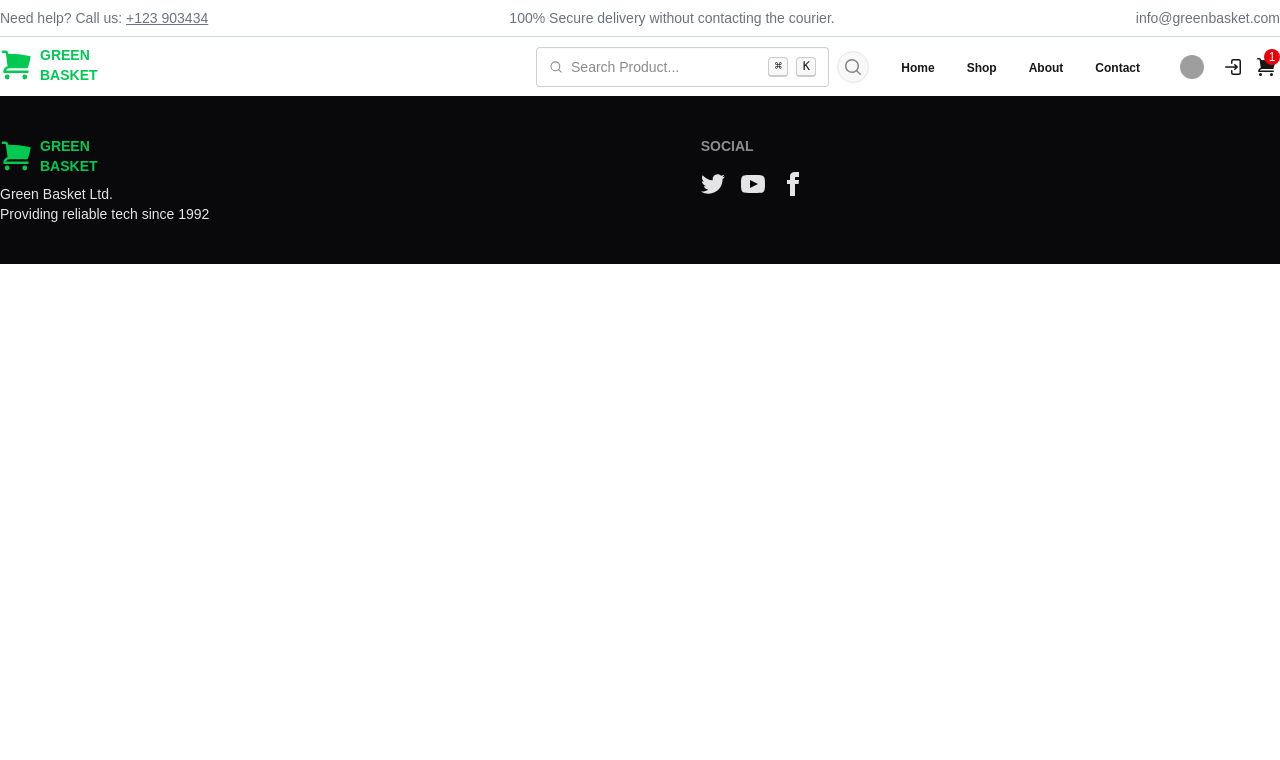
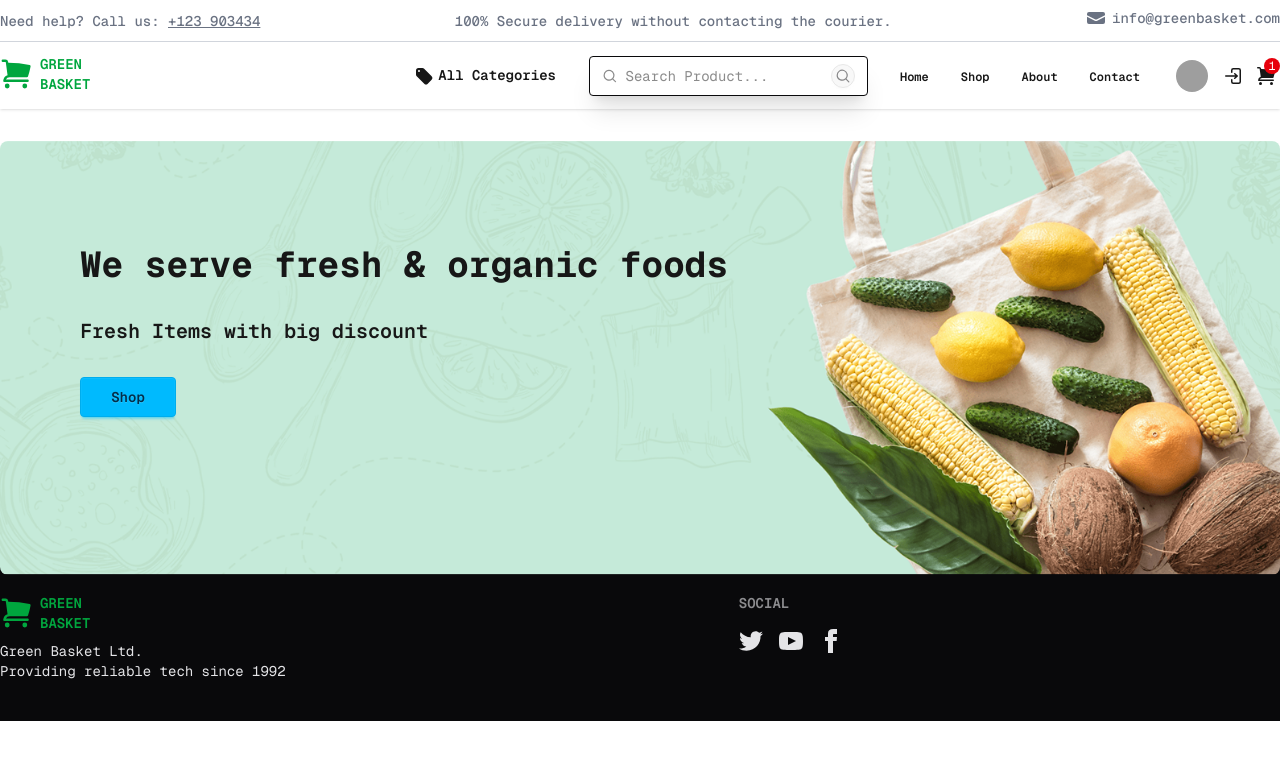
Before and after one commit to oxcode-dev/green-basket, a Next.js app: page /test in a window 1280 px wide. Shown: the top 760 px of the page. Built offline with nearby package versions, Linux system fonts and the light colour scheme; grey boxes are pictures that could not be loaded.

Commit message:
initial commit

```diff
--- a/app/globals.css
+++ b/app/globals.css
@@ -4,16 +4,17 @@
 :root {
   --background: #ffffff;
   --foreground: #171717;
+  --font-mono: var(--font-geist-mono);
 }
 
-/* @theme inline {
-  --color-background: var(--background);
-  --color-foreground: var(--foreground);
+@theme inline {
+  /* --color-background: var(--background); */
+  /* --color-foreground: var(--foreground); */
   --font-sans: var(--font-geist-sans);
   --font-mono: var(--font-geist-mono);
 }
 
-@media (prefers-color-scheme: dark) {
+/* @media (prefers-color-scheme: dark) {
   :root {
     --background: #0a0a0a;
     --foreground: #ededed;
@@ -23,5 +24,5 @@
 body {
   background: var(--background);
   color: var(--foreground);
-  font-family: Arial, Helvetica, sans-serif;
+  font-family: var(--font-sans);
 }
--- a/app/layout.tsx
+++ b/app/layout.tsx
@@ -1,6 +1,6 @@
 'use client'
 
-import { Geist, Geist_Mono } from "next/font/google";
+import { Geist, Geist_Mono, Quicksand } from "next/font/google";
 import "./globals.css";
 import { usePathname } from "next/navigation";
 import { useEffect } from "react";
@@ -13,6 +13,11 @@ const geistSans = Geist({
 const geistMono = Geist_Mono({
   variable: "--font-geist-mono",
   subsets: ["latin"],
+});
+
+const quicksand = Quicksand({
+  subsets: ["latin"],
+  variable: "--font-quicksand",
 });
 
 const ScrollToTop = ({
@@ -36,7 +41,7 @@ export default function RootLayout({
   return (
     <html lang="en">
       <body
-        className={`${geistSans.variable} ${geistMono.variable} antialiased min-h-screen`}
+        className={`${geistSans.className} ${geistMono.className} antialiased min-h-screen`}
       >
         <ScrollToTop>
           {children}
--- a/app/test/page.tsx
+++ b/app/test/page.tsx
@@ -1,5 +1,7 @@
 import { Footer } from '@/components/Footer'
 import { Header } from '@/components/Header'
+import Image from 'next/image'
+import Link from 'next/link'
 import React from 'react'
 
 export const page = () => {
@@ -7,6 +9,39 @@ export const page = () => {
     <div>
       <Header />
 
+      <div className="container w-full mx-auto py-8">
+        <div className="w-full flex relative h-full">
+
+            <div className="relative z-50 py-26 space-y-8 px-20 flex flex-col justify-center">
+
+              <p className="text-4xl font-bold">
+                We serve fresh & organic foods
+              </p>
+              <p className="text-xl font-semibold">
+                Fresh Items with big discount
+              </p>
+
+              <Link href="#" className="btn btn-info w-24">
+                Shop
+              </Link>
+
+            </div>
+
+            <div className="absolute rounded-lg right-0 left-0">
+              <Image
+                className="w-full rounded-lg"
+                src="/Background.png"
+                alt="Next.js logo"
+                width={500}
+                height={350}
+                priority
+                layout="responsive"
+              />
+            </div>
+
+        </div>
+
+      </div>
 
       <Footer />
     </div>
--- a/components/Header.tsx
+++ b/components/Header.tsx
@@ -1,11 +1,11 @@
 import React from 'react'
 import { Logo } from './Logo'
-import { ArrowRightEndOnRectangleIcon, MagnifyingGlassIcon, ShoppingCartIcon, UserIcon } from '@heroicons/react/20/solid'
+import { ArrowRightEndOnRectangleIcon, EnvelopeIcon, MagnifyingGlassIcon, ShoppingCartIcon, TagIcon, UserIcon } from '@heroicons/react/20/solid'
 
 export const Header = () => {
     return (
-        <div className=''>
-            <div className="py-2 w-full border-b border-gray-300">
+        <div className="shadow">
+            <div className="py-2 w-full border-b border-gray-300 font-medium">
                 <div className="w-full container mx-auto flex justify-between items-center text-sm text-gray-500">
                     <div>
                         <p className="text-sm">
@@ -19,51 +19,77 @@ export const Header = () => {
                         </p>
                     </div>
                     <div>
-                        info@greenbasket.com
+                        <a href="mailto:info@greenbasket.com" className="inline-flex space-x-1.5 items-center">
+                            <span>
+                                <EnvelopeIcon className="size-5" />
+                            </span>
+                            <span>info@greenbasket.com</span>
+                        </a>
                     </div>
                 </div>
             </div>
             <div>
                 <div className="w-full container mx-auto flex justify-between items-center">
-                    <div className="py-2">
+                    <div className="py-3">
                         <Logo />
                     </div>
 
                     <div className="flex space-x-4 items-center">
+                        <div className="dropdown">
+                            <div tabIndex={0} role="button" className="btn btn-ghost">
+                                <div className="inline-flex items-center space-x-1">
+                                    <span>
+                                        <TagIcon className="size-5" />
+                                    </span>
+                                    <span>All Categories</span>
+                                </div>
+                            </div>
+                            <ul
+                                tabIndex={0}
+                                className="bg-white menu menu-sm dropdown-content bg-base-100 rounded-box z-1 mt-3 w-52 p-2 shadow"
+                            >
+                                <li>
+                                    <a className="justify-between">
+                                        Account
+                                    </a>
+                                </li>
+                                <li><a>Settings</a></li>
+                                <li><a>Logout</a></li>
+                            </ul>
+                        </div>
+
                         <div>
                             <div className="inline-flex space-x-2 items-center">
-                                <label className="input">
+                                <label className="input bg-white input-neutral shadow-xl">
                                     <MagnifyingGlassIcon className="h-5 opacity-50" />
-                                    <input type="search" className="grow focus:outline-none" placeholder="Search Product..." />
-                                    <kbd className="kbd kbd-sm">⌘</kbd>
-                                    <kbd className="kbd kbd-sm">K</kbd>
+                                    <input type="text" className="grow focus:outline-none" placeholder="Search Product..." />
+                                    <button className="btn btn-circle btn-xs">
+                                        <MagnifyingGlassIcon className="size-4 opacity-50" />
+                                    </button>
                                 </label>
-                                <button className="btn btn-circle btn-sm">
-                                    <MagnifyingGlassIcon className="h-5 opacity-50" />
-                                </button>
                             </div>
                         </div>
                         <nav>
                             <ul className="flex">
                                 <li>
-                                    <a className="border-0 px-4 py-6 text-xs font-semibold hover:text-green-600">Home</a>
+                                    <a className="hover:border-b-4 px-4 py-5 text-xs font-semibold hover:text-green-600">Home</a>
                                 </li>
                                 <li>
-                                    <a className="border-0 px-4 py-6 text-xs font-semibold hover:text-green-600">Shop</a>
+                                    <a className="hover:border-b-4 px-4 py-5 text-xs font-semibold hover:text-green-600">Shop</a>
                                 </li>
                                 <li>
-                                    <a className="border-0 px-4 py-6 text-xs font-semibold hover:text-green-600">About</a>
+                                    <a className="hover:border-b-4 px-4 py-5 text-xs font-semibold hover:text-green-600">About</a>
                                 </li>
                                 <li>
-                                    <a className="border-0 px-4 py-6 text-xs font-semibold hover:text-green-600">Contact</a>
+                                    <a className="hover:border-b-4 px-4 py-5 text-xs font-semibold hover:text-green-600">Contact</a>
                                 </li>
                             </ul>
                         </nav>
                         <div>
                             <div className="inline-flex items-center space-x-3">
                                 <div className="dropdown dropdown-end">
-                                    <div tabIndex={0} role="button" className="btn btn-ghost btn-circle avatar">
-                                        <div className="w-6 rounded-full">
+                                    <div tabIndex={0} role="button" className="btn btn-ghost btn-circle avatar hover:border-0 p-0">
+                                        <div className="w-8 rounded-full">
                                             <img
                                                 alt="Tailwind CSS Navbar component"
                                                 src="https://img.daisyui.com/images/stock/photo-1534528741775-53994a69daeb.webp" />
@@ -71,7 +97,7 @@ export const Header = () => {
                                     </div>
                                     <ul
                                         tabIndex={0}
-                                        className="menu menu-sm dropdown-content bg-base-100 rounded-box z-1 mt-3 w-52 p-2 shadow"
+                                        className="bg-white menu menu-sm dropdown-content bg-base-100 rounded-box z-1 mt-3 w-52 p-2 shadow"
                                     >
                                         <li>
                                             <a className="justify-between">
--- a/components/Logo.tsx
+++ b/components/Logo.tsx
@@ -3,7 +3,7 @@ import React from 'react'
 
 export const Logo = () => {
     return (
-        <div className="inline-flex space-x-2 items-center text-green-500">
+        <div className="inline-flex space-x-2 items-center text-green-600">
             <div>
                 <ShoppingCartIcon className="size-8" />
             </div>
```
Also changed, not shown: public/Background.png (added).
